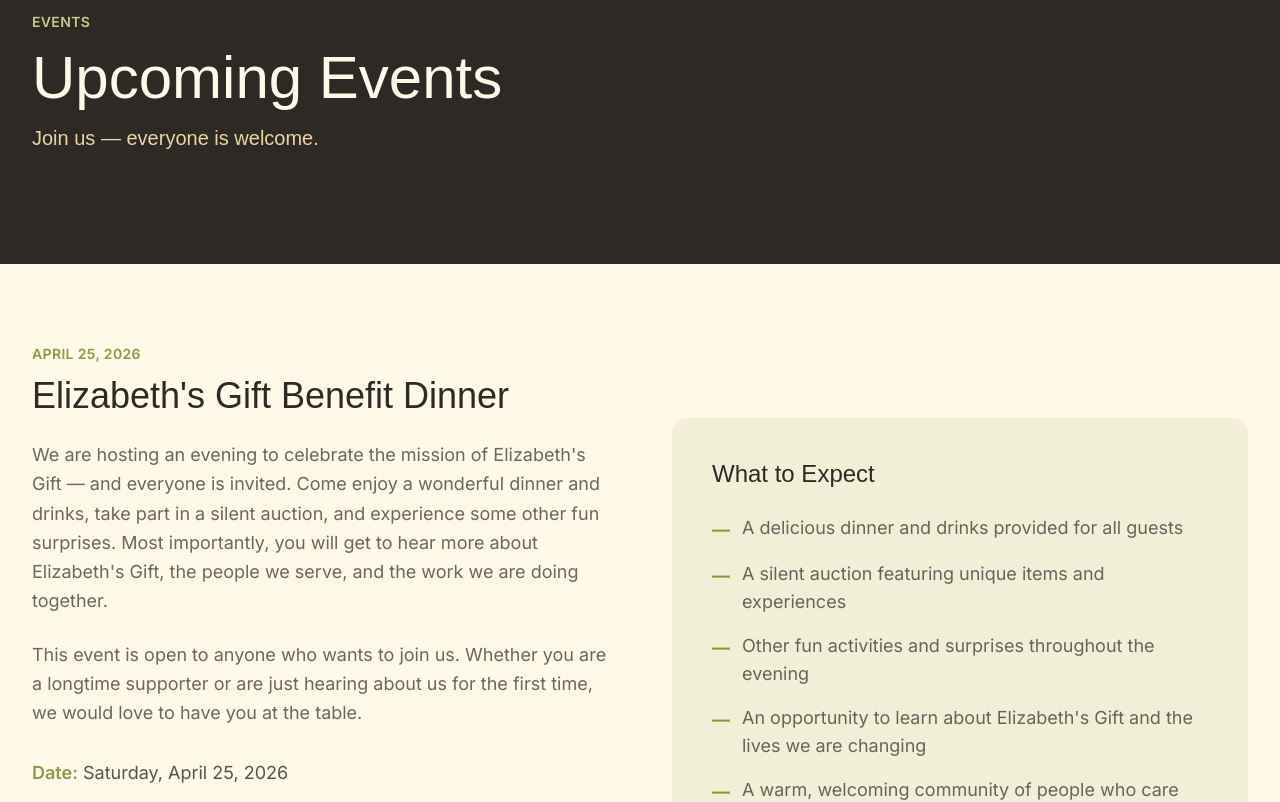
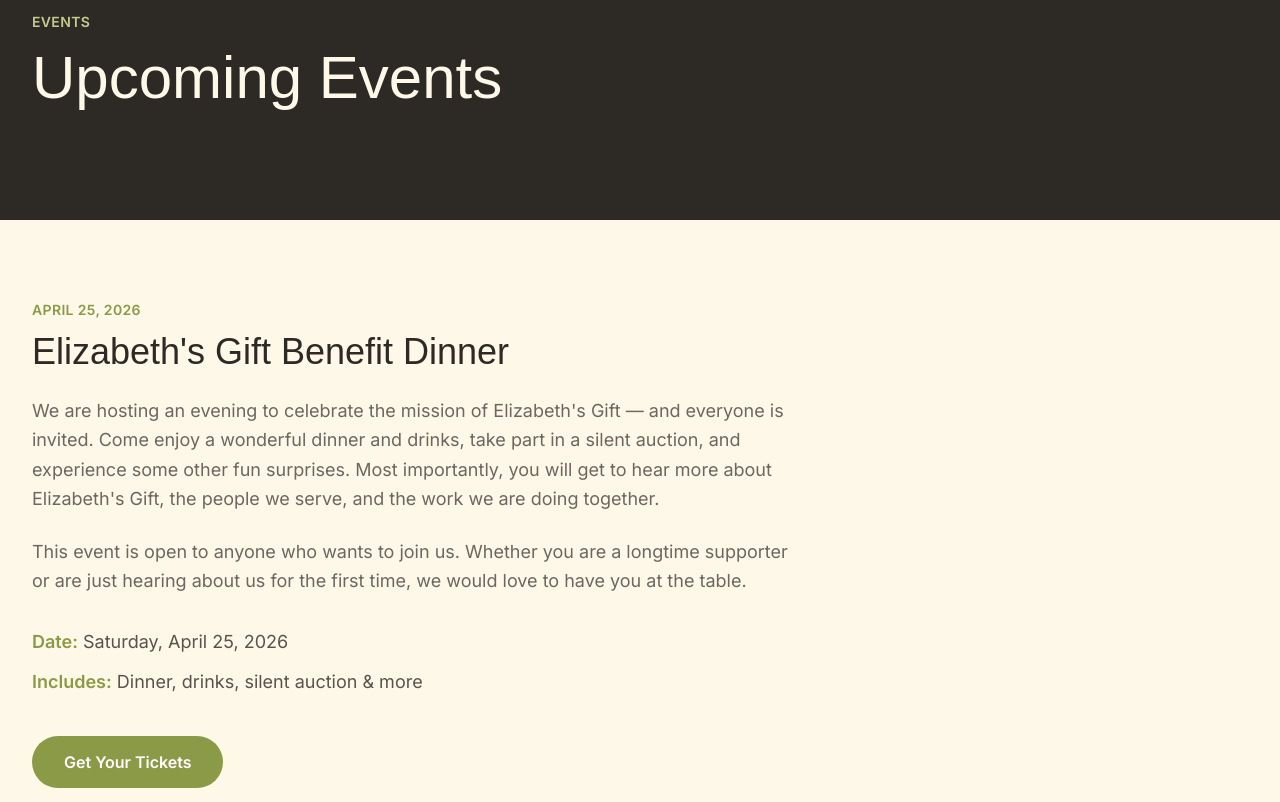
Before and after one commit to smithstephen891-arch/EG-website, a Next.js app: page /events in a window 1280 px wide. Shown: the part 180-982 px from the top of the page. Built offline with nearby package versions, Linux system fonts and the light colour scheme; a web font is replaced by a local one.

Commit message:
Remove hero tagline and What to Expect section from events page

```diff
--- a/src/app/events/page.tsx
+++ b/src/app/events/page.tsx
@@ -20,16 +20,13 @@ export default function EventsPage() {
           <h1 className="font-serif text-4xl md:text-5xl lg:text-6xl text-cream">
             Upcoming Events
           </h1>
-          <p className="mt-4 font-serif text-xl text-gold">
-            Join us — everyone is welcome.
-          </p>
         </div>
       </section>
 
       {/* Benefit Dinner */}
       <section className="bg-cream">
         <div className="mx-auto max-w-7xl px-4 sm:px-6 lg:px-8 py-20">
-          <div className="grid grid-cols-1 md:grid-cols-2 gap-16 items-center">
+          <div className="max-w-3xl">
             <div>
               <p className="text-olive font-semibold text-sm uppercase tracking-wide mb-3">
                 April 25, 2026
@@ -66,31 +63,6 @@ export default function EventsPage() {
               >
                 Get Your Tickets
               </a>
-            </div>
-            <div className="bg-olive/10 rounded-2xl p-10 flex flex-col gap-6">
-              <h3 className="font-serif text-2xl text-charcoal">What to Expect</h3>
-              <ul className="space-y-4 text-charcoal/70 text-lg">
-                <li className="flex items-start gap-3">
-                  <span className="text-olive font-bold mt-0.5">—</span>
-                  <span>A delicious dinner and drinks provided for all guests</span>
-                </li>
-                <li className="flex items-start gap-3">
-                  <span className="text-olive font-bold mt-0.5">—</span>
-                  <span>A silent auction featuring unique items and experiences</span>
-                </li>
-                <li className="flex items-start gap-3">
-                  <span className="text-olive font-bold mt-0.5">—</span>
-                  <span>Other fun activities and surprises throughout the evening</span>
-                </li>
-                <li className="flex items-start gap-3">
-                  <span className="text-olive font-bold mt-0.5">—</span>
-                  <span>An opportunity to learn about Elizabeth&apos;s Gift and the lives we are changing</span>
-                </li>
-                <li className="flex items-start gap-3">
-                  <span className="text-olive font-bold mt-0.5">—</span>
-                  <span>A warm, welcoming community of people who care</span>
-                </li>
-              </ul>
             </div>
           </div>
         </div>
```
